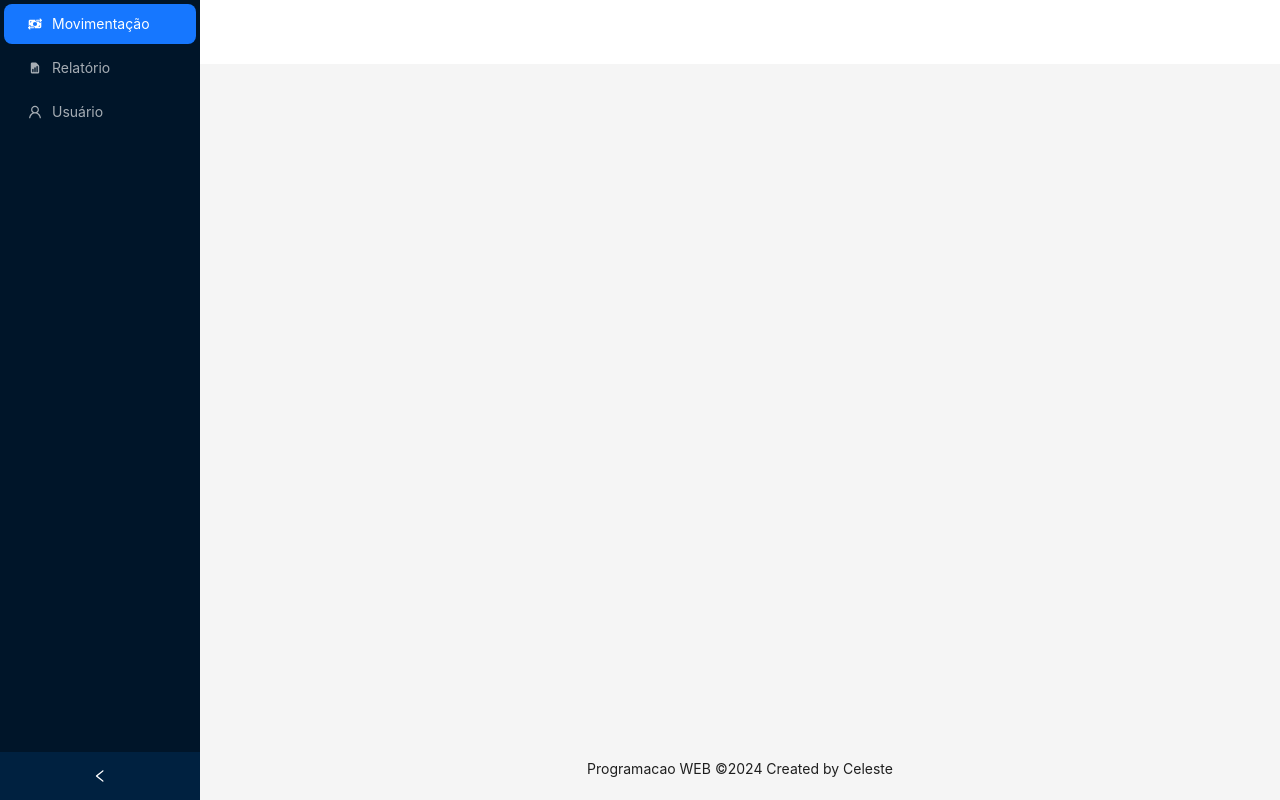
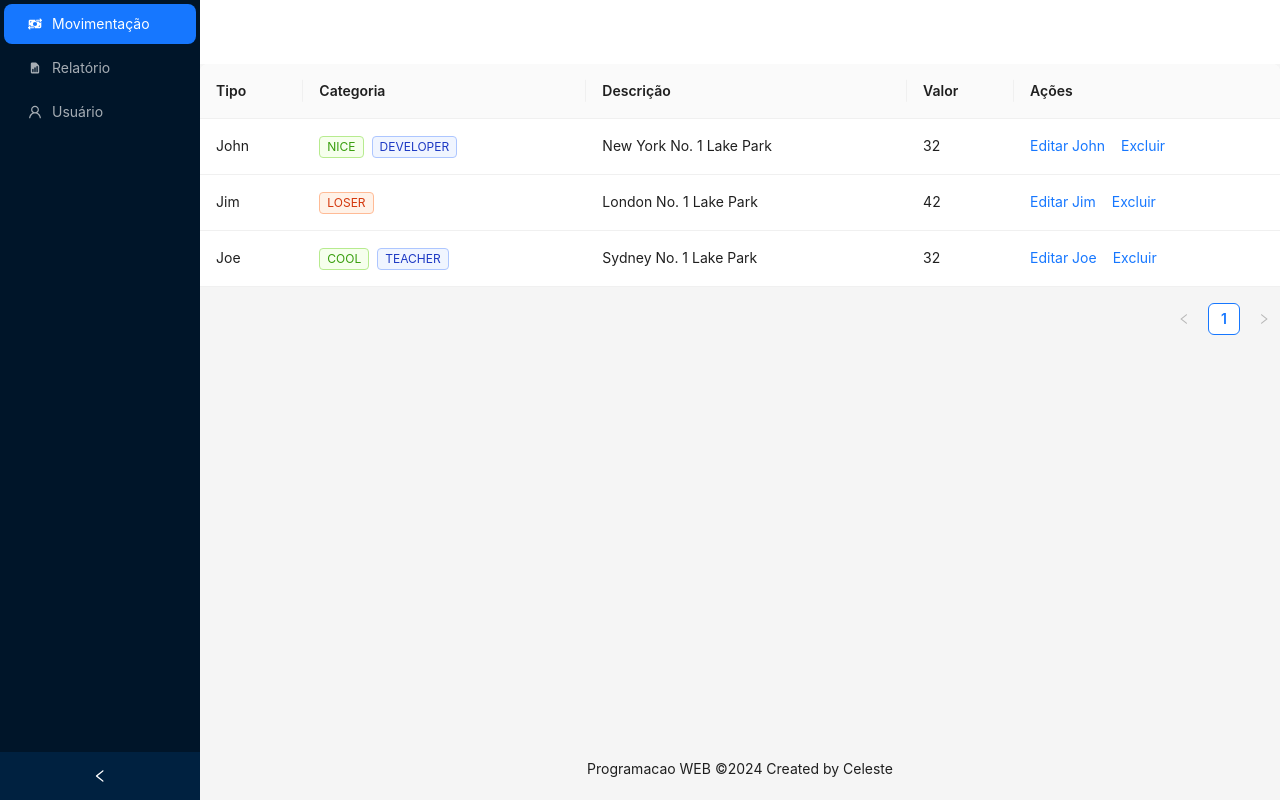
Before and after one commit to v0cs/cofrinho-digital, a React (Vite) app in the folder frontend/: page /home in a window 1280 px wide. Built offline with nearby package versions, Linux system fonts and the light colour scheme.

Commit message:
Estudando componentes e chamadas. Adicionado tabela de movimentacao

```diff
--- a/frontend/src/components/FormLogin.jsx
+++ b/frontend/src/components/FormLogin.jsx
@@ -1,11 +1,14 @@
 import React from 'react';
 import { Button, Checkbox, Form, Input } from 'antd';
+
 const onFinish = (values) => {
   console.log('Success:', values);
 };
+
 const onFinishFailed = (errorInfo) => {
   console.log('Failed:', errorInfo);
 };
+
 const FormLogin = () => (
   <Form
     name="basic"
@@ -57,10 +60,11 @@ const FormLogin = () => (
         span: 16,
       }}
     >
-      <Button type="primary" htmlType="submit" style={{width:'100%'}}>
+      <Button type="primary" htmlType="submit" style={{ width: '100%' }}>
         Entrar
       </Button>
     </Form.Item>
   </Form>
 );
+
 export default FormLogin;
--- a/frontend/src/components/MenuLateral.jsx
+++ b/frontend/src/components/MenuLateral.jsx
@@ -1,6 +1,11 @@
 import React, { useState } from 'react';
-import {UserOutlined,} from '@ant-design/icons';
-import { Breadcrumb, Layout, Menu, theme } from 'antd';
+import { UserOutlined, } from '@ant-design/icons';
+import { Layout, Menu, theme } from 'antd';
+import { Space, Table, Tag } from 'antd';
+import { HiDocumentReport } from "react-icons/hi";
+import { FaMoneyBillTransfer } from "react-icons/fa6";
+import Tabela from "../components/Tabela";
+
 const { Header, Content, Footer, Sider } = Layout;
 function getItem(label, key, icon, children) {
   return {
@@ -10,14 +15,42 @@ function getItem(label, key, icon, children) {
     label,
   };
 }
-import { HiDocumentReport } from "react-icons/hi";
-import { FaMoneyBillTransfer } from "react-icons/fa6";
 
 const items = [
-  getItem('Movimentação', '1', <FaMoneyBillTransfer/>),
+  getItem('Movimentação', '1', <FaMoneyBillTransfer />),
   getItem('Relatório', '2', <HiDocumentReport />),
   getItem('Usuário', '3', <UserOutlined />),
 ];
+
+const data = [
+  {
+    key: '1',
+    tipo: 'Despesa',
+    lastName: 'Brown',
+    valor: 32,
+    descricao: 'New York No. 1 Lake Park',
+    categoria: ['nice', 'developer'],
+  },
+  {
+    key: '2',
+    tipo: 'Receita',
+    lastName: 'Green',
+    valor: 42,
+    descricao: 'London No. 1 Lake Park',
+    categoria: ['loser'],
+  },
+  {
+    key: '3',
+    tipo: 'Despesa',
+    lastName: 'Black',
+    valor: 32,
+    descricao: 'Sydney No. 1 Lake Park',
+    categoria: ['cool', 'teacher'],
+  },
+]
+
+const { Column, ColumnGroup } = Table;
+
 const App = () => {
   const [collapsed, setCollapsed] = useState(false);
   const {
@@ -41,6 +74,7 @@ const App = () => {
           }}
         />
         <Content>
+          <Tabela  data={data}/>
         </Content>
         <Footer
           style={{
--- /dev/null
+++ b/frontend/src/components/Tabela.jsx
@@ -0,0 +1,68 @@
+import React from 'react';
+import { Space, Table, Tag } from 'antd';
+
+const { Column, ColumnGroup } = Table;
+
+const data = [
+    {
+        key: '1',
+        tipo: 'John',
+        valor: 32,
+        descricao: 'New York No. 1 Lake Park',
+        categoria: ['nice', 'developer'],
+    },
+    {
+        key: '2',
+        tipo: 'Jim',
+        valor: 42,
+        descricao: 'London No. 1 Lake Park',
+        categoria: ['loser'],
+    },
+    {
+        key: '3',
+        tipo: 'Joe',
+        valor: 32,
+        descricao: 'Sydney No. 1 Lake Park',
+        categoria: ['cool', 'teacher'],
+    },
+];
+
+const Tabela = () => (
+    <Table dataSource={data}>
+        <Column title="Tipo" dataIndex="tipo" key="tipo" />
+        <Column
+            title="Categoria"
+            dataIndex="categoria"
+            key="categoria"
+            render={(categoria) => (
+                <>
+                    {categoria.map((tag) => {
+                        let color = tag.length > 5 ? 'geekblue' : 'green';
+                        if (tag === 'loser') {
+                            color = 'volcano';
+                        }
+                        return (
+                            <Tag color={color} key={tag}>
+                                {tag.toUpperCase()}
+                            </Tag>
+                        );
+                    })}
+                </>
+            )}
+        />
+        <Column title="Descrição" dataIndex="descricao" key="descricao" />
+        <Column title="Valor" dataIndex="valor" key="valor" />
+        <Column
+            title="Ações"
+            key="acoes"
+            render={(_, record) => (
+                <Space size="middle">
+                    <a>Editar {record.tipo}</a>
+                    <a>Excluir</a>
+                </Space>
+            )}
+        />
+    </Table>
+);
+
+export default Tabela;
```
